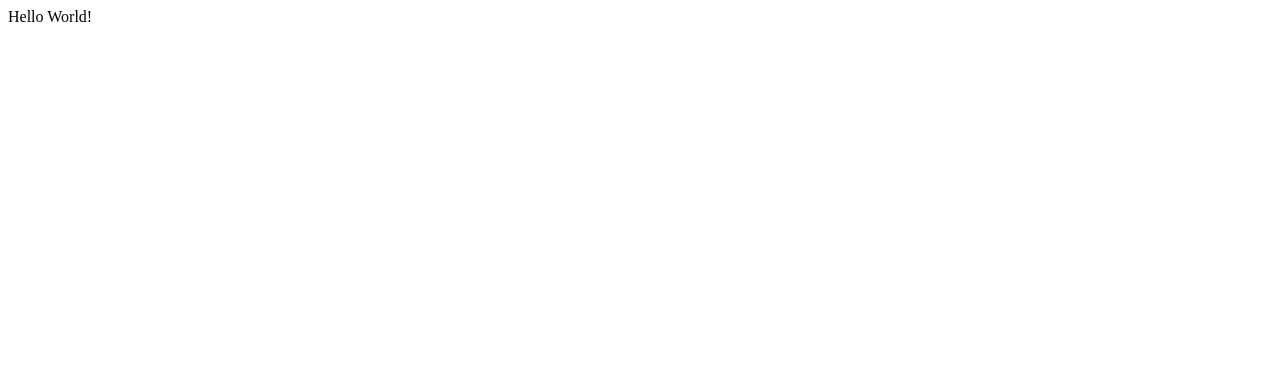
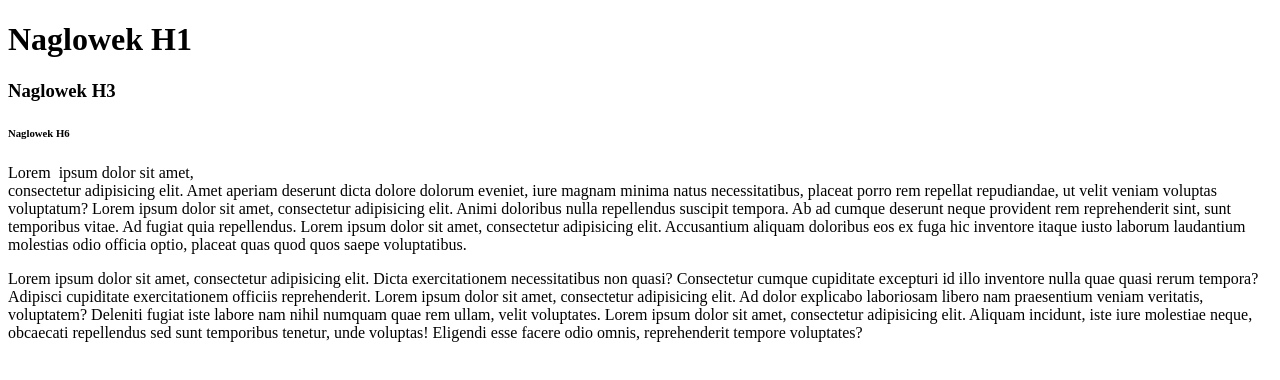
Before and after one commit to BartoszKlocek/html-css, a plain HTML site: page index.html in a window 1280 px wide. Drawn offline with Linux system fonts and the light colour scheme.

Commit message:
zadanie2

```diff
--- a/index.html
+++ b/index.html
@@ -4,10 +4,30 @@
 <html lang="en">
 <head>
     <meta charset="UTF-8">
+    <meta name="author" content="Bartosz Klocek"/>
+    <meta name="keywords" content="html, css, javascript, kurs SDA, kurs html"/>
+
     <title>Kurs html</title>
 </head>
 <body>
-Hello World!
+<h1>Naglowek H1</h1>
+<h3>Naglowek H3</h3>
+<h6>Naglowek H6</h6>
+<p> Lorem&nbsp; ipsum dolor sit amet,<br/> consectetur adipisicing elit. Amet aperiam deserunt dicta dolore dolorum
+    eveniet, iure
+    magnam minima natus necessitatibus, placeat porro rem repellat repudiandae, ut velit veniam voluptas voluptatum?
+    Lorem ipsum dolor sit amet, consectetur adipisicing elit. Animi doloribus nulla repellendus suscipit tempora. Ab ad
+    cumque deserunt neque provident rem reprehenderit sint, sunt temporibus vitae. Ad fugiat quia repellendus. Lorem
+    ipsum dolor sit amet, consectetur adipisicing elit. Accusantium aliquam doloribus eos ex fuga hic inventore itaque
+    iusto laborum laudantium molestias odio officia optio, placeat quas quod quos saepe voluptatibus.</p>
+
+<p>Lorem ipsum dolor sit amet, consectetur adipisicing elit. Dicta exercitationem necessitatibus non quasi? Consectetur
+    cumque cupiditate excepturi id illo inventore nulla quae quasi rerum tempora? Adipisci cupiditate exercitationem
+    officiis reprehenderit. Lorem ipsum dolor sit amet, consectetur adipisicing elit. Ad dolor explicabo laboriosam
+    libero nam praesentium veniam veritatis, voluptatem? Deleniti fugiat iste labore nam nihil numquam quae rem ullam,
+    velit voluptates. Lorem ipsum dolor sit amet, consectetur adipisicing elit. Aliquam incidunt, iste iure molestiae
+    neque, obcaecati repellendus sed sunt temporibus tenetur, unde voluptas! Eligendi esse facere odio omnis,
+    reprehenderit tempore voluptates?</p>
 
 </body>
 </html>
```
Also changed, not shown: 1 other file.
